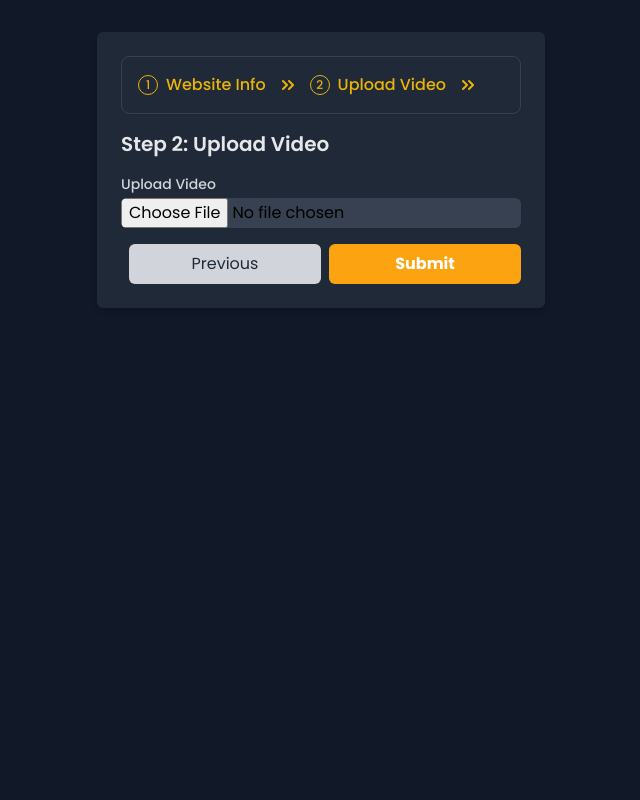
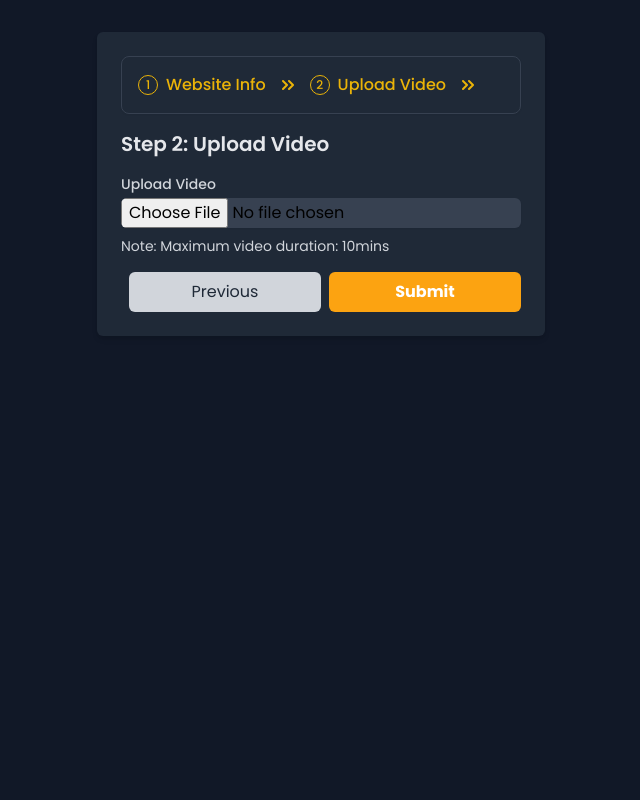
Before and after one commit to tayyab2914/SiteScroll-Video-Creator, a Django app: page /snip/makevideo/ in a window 1280 px wide, after a click on "Next". Shown: the part 64-864 px from the top of the page, without its empty margins (319-959 px from the left). Run offline with Django 5.2, Linux system fonts and the light colour scheme; the visitor is signed in with stand-in values (Sample User, id 1); some libraries are stand-ins or nearby versions.

Commit message:
Added constraint for video duration

```diff
--- a/templates/pages/makevideo.html
+++ b/templates/pages/makevideo.html
@@ -66,6 +66,7 @@
                 <div class="mb-4">
                     <label class="block text-sm font-medium text-gray-300" for="videoFile">Upload Video</label>
                     <input type="file" id="videoFile" name="videoFile" class="mt-1 block w-full focus:ring border-gray-600 focus:border-blue-500 focus:ring-blue-800 bg-gray-700 rounded-md shadow-sm">
+                    <p class="text-gray-300 text-sm pt-2 ">Note: Maximum video duration: 10mins</p>
                 </div>
 
                 <div class="flex justify-between">
--- a/webvideo/views.py
+++ b/webvideo/views.py
@@ -98,8 +98,13 @@ def makevideo(request):
 
             if links_valid:
                 user_video = UserVideoProject(mask_video_path=video_file,user=request.user, project_state='Draft')
+                user_video.save()
+                mask_video_path = output_path = os.path.join(settings.MEDIA_ROOT, 'mask_videos', user_video.mask_video_path.path)
+                video_clip = VideoFileClip(mask_video_path)
+                video_clip_duration = video_clip.duration
 
-                user_video.save()
+                if video_clip_duration > 601:
+                    return render(request, 'pages/makevideo.html')
                 for link in links:
                     scroller_video = ScrollerVideo(user=request.user, web_url=link, mask_video=user_video)
                     scroller_video.save()
```
